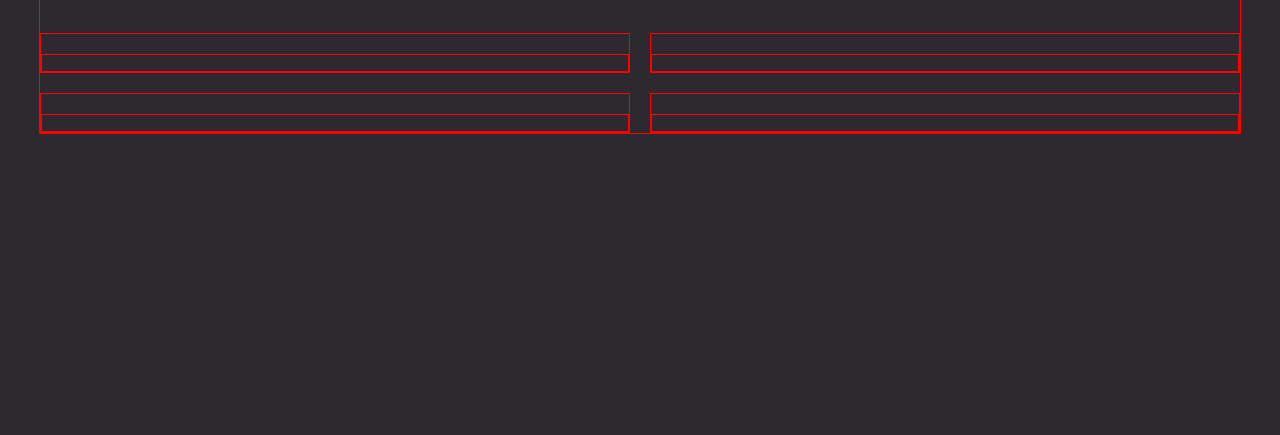
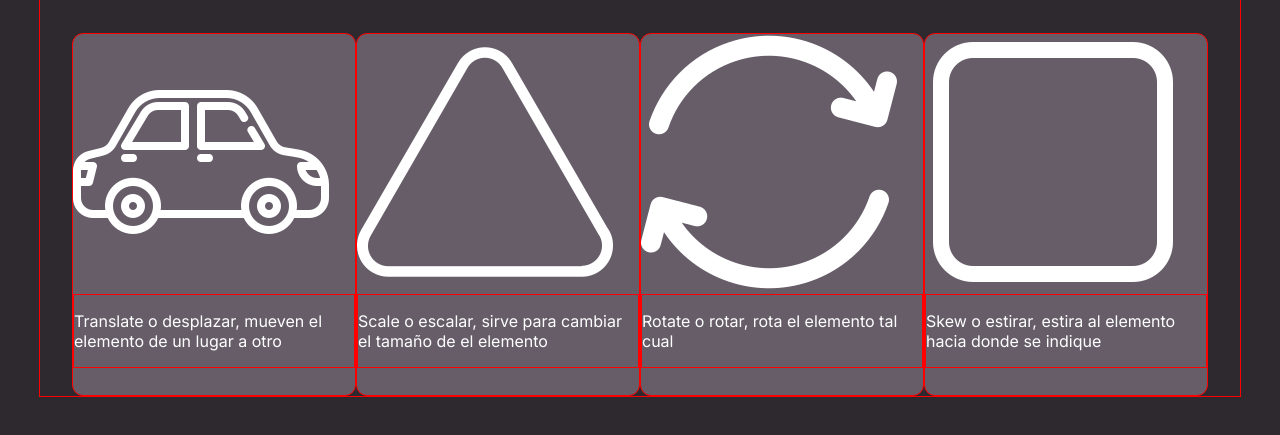
Before and after one commit to SebastianHerreraPC/wbst-7, a plain HTML site: page index.html in a window 1280 px wide. Shown: the part 335-770 px from the top of the page. Drawn offline with Linux system fonts and the light colour scheme.

Commit message:
cartas agregadas

```diff
--- a/blocks/cards.css
+++ b/blocks/cards.css
@@ -1,6 +1,17 @@
 .cards {
   padding-top: 10px;
-  display: grid;
-  grid-template-columns: repeat(2, 1fr);
-  gap: 20px;
+  display: flex;
+  justify-content: center;
+  margin: auto;
+  flex-wrap: wrap;
 }
+.card {
+  background-color: #665d69;
+  width: 282px;
+  height: 361px;
+  gap: 0px;
+  border-radius: 11px;
+  opacity: 0px;
+  overflow: hidden;
+  position: relative;
+}
--- a/index.html
+++ b/index.html
@@ -21,30 +21,29 @@
         </section>
         <section class="cards">
             <div class="card">
-                <img src="" alt="" class="card__image">
+                <img src="/images/coche.png" alt="coche" class="card__image">
                 <div class="card__info">
-                    <p class="card__text"></p>
+                    <p class="card__text">Translate o desplazar, mueven el elemento de un lugar a otro</p>
                 </div>
             </div>
             <div class="card">
-                <img src="" alt="" class="card__image">
+                <img src="/images/triangulo.png" alt="triangulo" class="card__image">
                 <div class="card__info">
-                    <p class="card__text"></p>
+                    <p class="card__text"> Scale o escalar, sirve para cambiar el tamaño de el elemento</p>
                 </div>
             </div>
             <div class="card">
-                <img src="" alt="" class="card__image">
+                <img src="/images/circulo.png" alt="circulo" class="card__image">
                 <div class="card__info">
-                    <p class="card__text"></p>
+                    <p class="card__text">Rotate o rotar, rota el elemento tal cual</p>
                 </div>
             </div>
             <div class="card">
-                <img src="" alt="" class="card__image">
+                <img src="/images/cuadrado.png" alt="cuadrado" class="card__image">
                 <div class="card__info">
-                    <p class="card__text"></p>
+                    <p class="card__text">Skew o estirar, estira al elemento hacia donde se indique</p>
                 </div>
             </div>
-
         </section>
       </main>
     </div>
```
Also changed, not shown: images/circulo.png (added), images/coche.png (added), images/cuadrado.png (added), images/triangulo.png (added).
